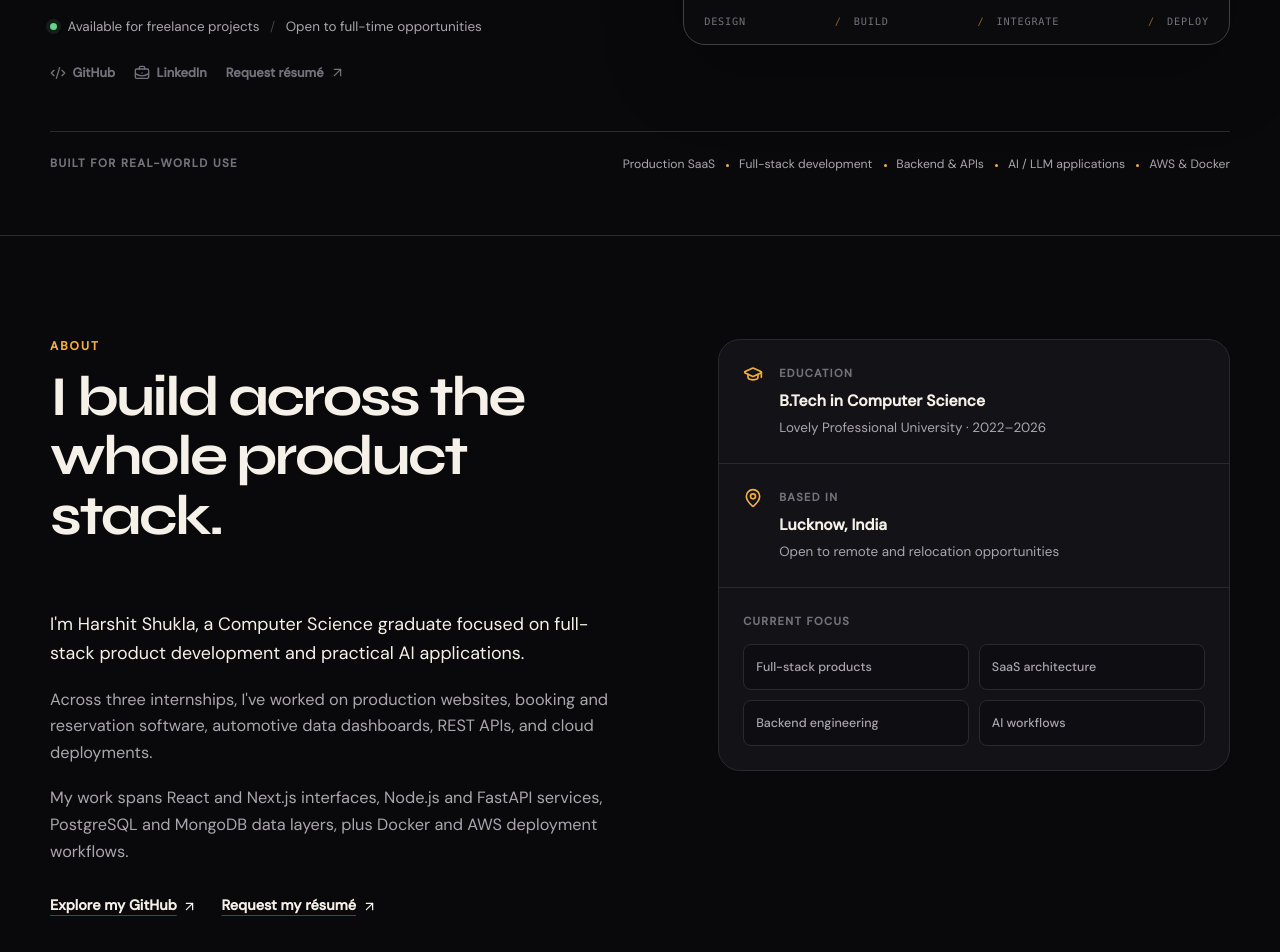
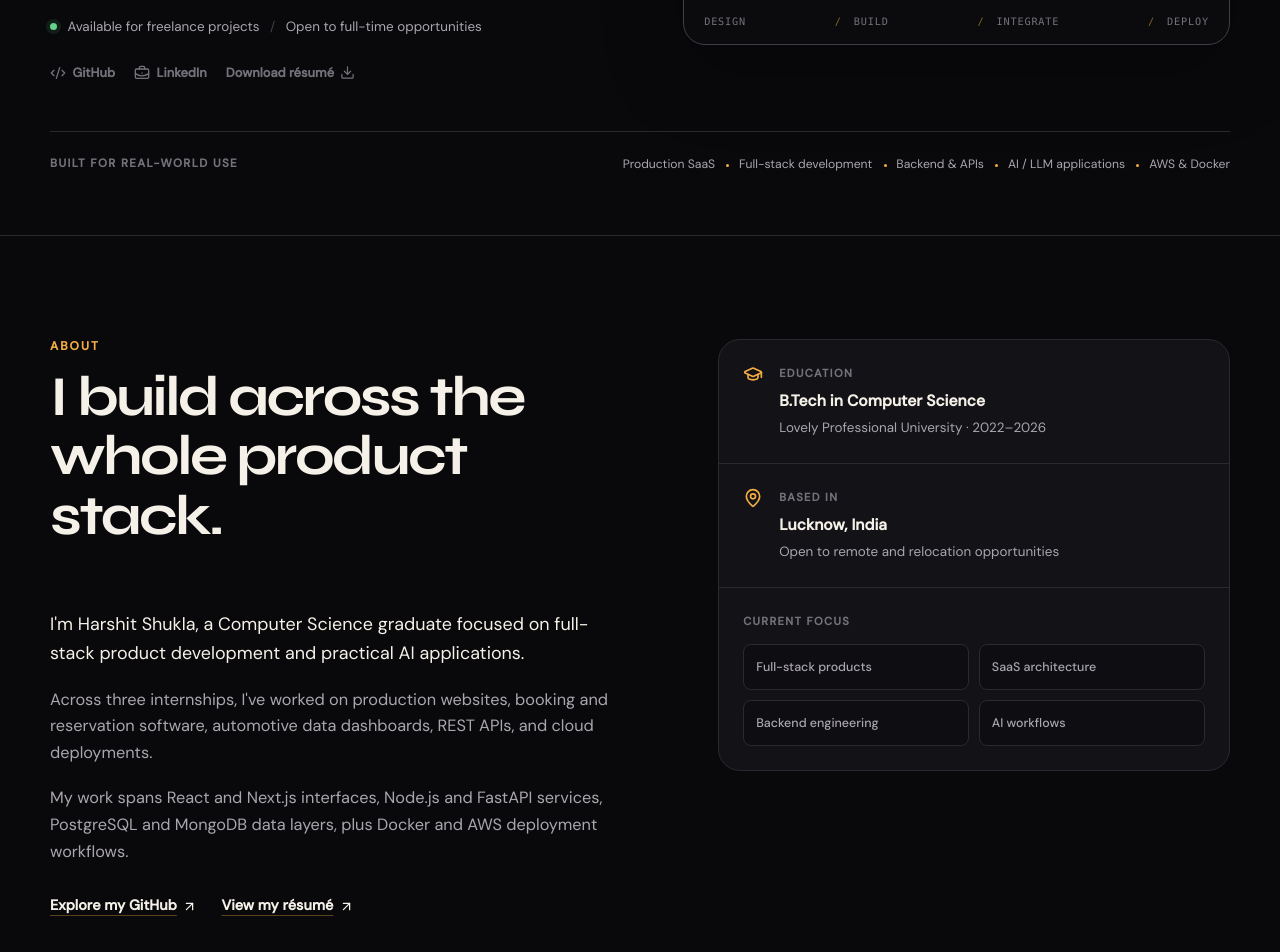
Before and after one commit to harshitduttshukla/Harshit_Shukla_portfolio, a Next.js app: page / in a window 1280 px wide. Shown: the part 564-1516 px from the top of the page. Built offline with nearby package versions, Linux system fonts and the light colour scheme.

Commit message:
Add downloadable resume

```diff
--- a/src/components/sections/About.tsx
+++ b/src/components/sections/About.tsx
@@ -30,8 +30,13 @@ export function About() {
             <a className="text-link" href="https://github.com/harshitduttshukla" target="_blank" rel="noopener noreferrer">
               Explore my GitHub <ArrowUpRight size={15} aria-hidden="true" />
             </a>
-            <a className="text-link" href="mailto:harshitshukla6388@gmail.com?subject=Resume%20request">
-              Request my résumé <ArrowUpRight size={15} aria-hidden="true" />
+            <a
+              className="text-link"
+              href="/Harshit_Shukla_Resume.pdf"
+              target="_blank"
+              rel="noopener noreferrer"
+            >
+              View my résumé <ArrowUpRight size={15} aria-hidden="true" />
             </a>
           </div>
         </div>
--- a/src/components/sections/Hero.tsx
+++ b/src/components/sections/Hero.tsx
@@ -9,6 +9,7 @@ import {
   Code2,
   Cpu,
   Database,
+  Download,
   GitBranch,
 } from "lucide-react";
 
@@ -72,8 +73,8 @@ export function Hero() {
             >
               <BriefcaseBusiness size={16} aria-hidden="true" /> LinkedIn
             </a>
-            <a href="mailto:harshitshukla6388@gmail.com?subject=Resume%20request">
-              Request résumé <ArrowUpRight size={15} aria-hidden="true" />
+            <a href="/Harshit_Shukla_Resume.pdf" download="Harshit_Shukla_Resume.pdf">
+              Download résumé <Download size={15} aria-hidden="true" />
             </a>
           </div>
         </div>
```
Also changed, not shown: 1 other file (tests, documents, lock files or other folders).
